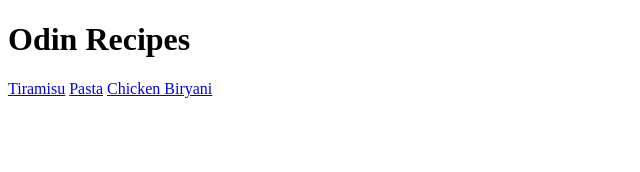
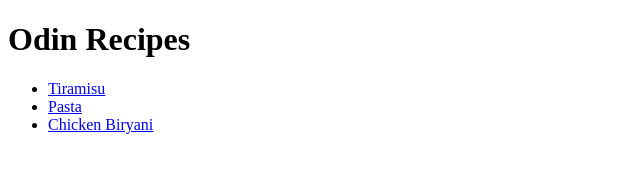
Before and after one commit to Vinit01r/odin_recipes, a plain HTML site: page index.html in a window 1280 px wide. Shown: the whole page, without its empty margins (0-640 px from the left). Drawn offline with Linux system fonts and the light colour scheme.

Commit message:
Put the navigation links of different page in the form of list.

```diff
--- a/index.html
+++ b/index.html
@@ -7,8 +7,11 @@
 </head>
 <body>
     <h1>Odin Recipes</h1>
-    <a href="recipes/Tiramisu.html" target="_blank" rel="noopener noreferrer">Tiramisu</a>
-    <a href="recipes/pasta.html" target="_blank" rel="noopener noreferrer">Pasta</a>
-    <a href="recipes/chicken-biryani.html" target="_blank" rel="noopener noreferrer">Chicken Biryani</a>
+
+    <ul>
+        <li><a href="recipes/Tiramisu.html" target="_blank" rel="noopener noreferrer">Tiramisu</a></li>
+        <li><a href="recipes/pasta.html" target="_blank" rel="noopener noreferrer">Pasta</a></li>
+        <li><a href="recipes/chicken-biryani.html" target="_blank" rel="noopener noreferrer">Chicken Biryani</a></li>
+    </ul>
 </body>
 </html>
```
